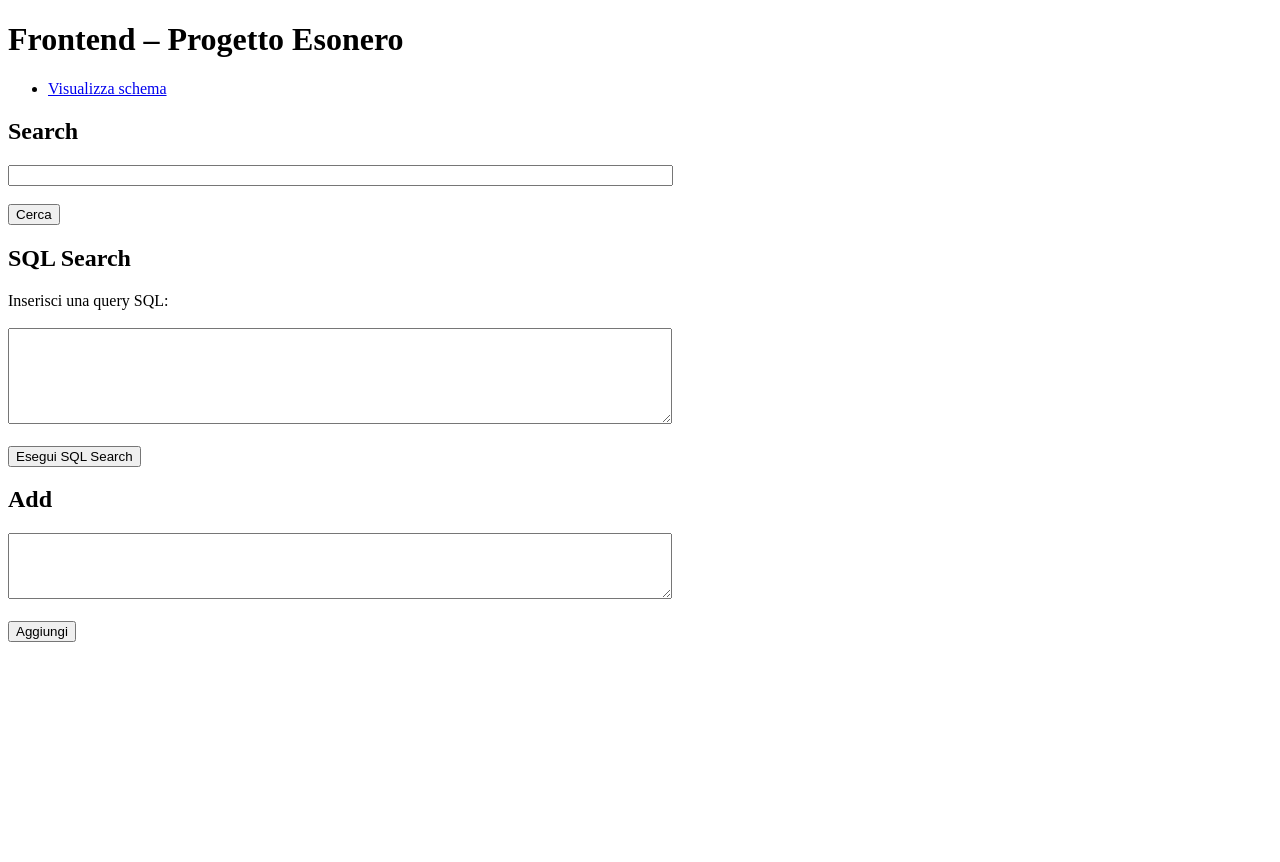
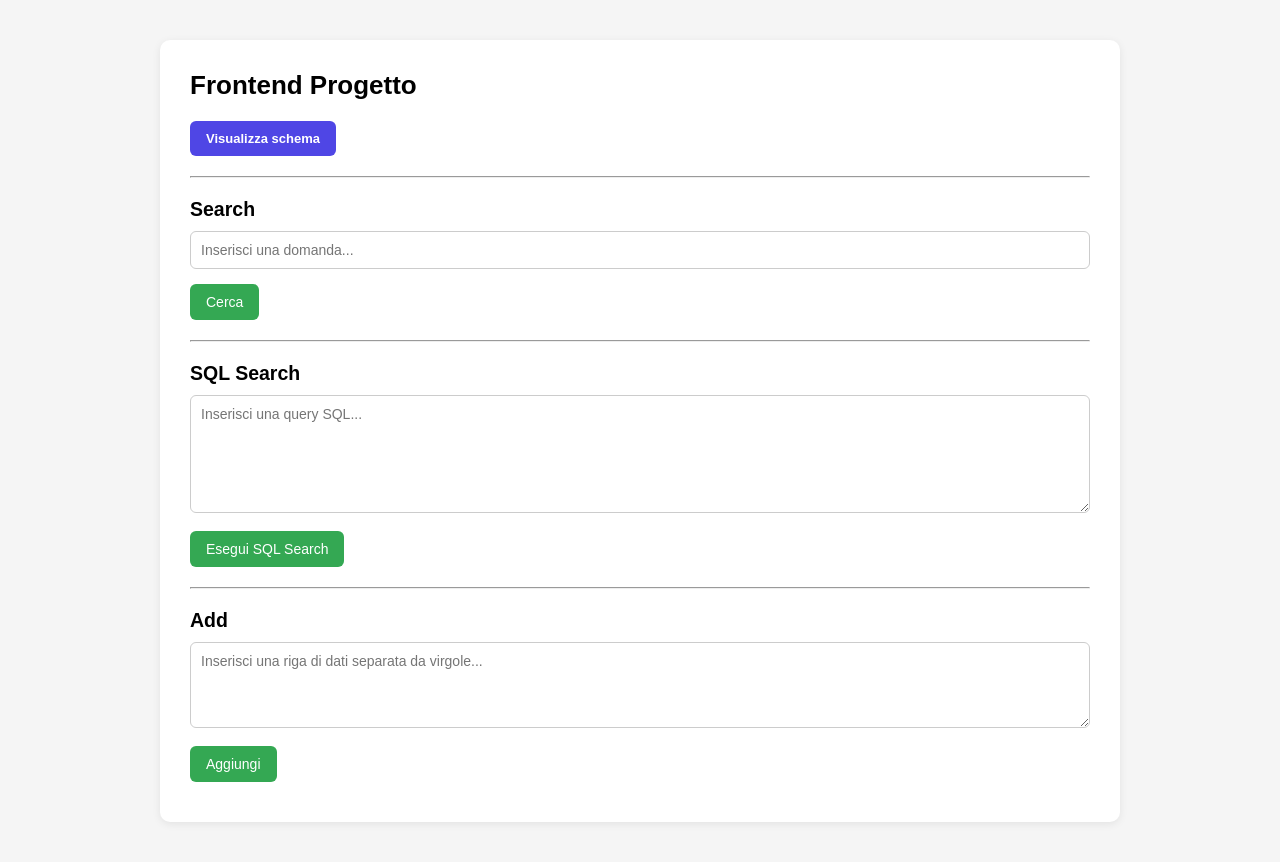
Before and after one commit to luxuang03/text2sql-project, a FastAPI app: page / in a window 1280 px wide. Before the commit the page ends 642 px from the top, so only its background shows below. Run offline with FastAPI, Linux system fonts and the light colour scheme.

Commit message:
Index.html migliorato

```diff
--- a/frontend/templates/index.html
+++ b/frontend/templates/index.html
@@ -2,35 +2,118 @@
 <html>
 <head>
     <meta charset="utf-8">
-    <title>Frontend Esonero</title>
+    <title>Frontend</title>
+    <style>
+        body {
+            font-family: Arial, sans-serif;
+            background-color: #f5f5f5;
+            margin: 0;
+            padding: 0;
+            font-size: 13px;
+        }
+
+        .container {
+            max-width: 900px;
+            margin: 40px auto;
+            background: white;
+            padding: 30px;
+            border-radius: 10px;
+            box-shadow: 0 2px 8px rgba(0,0,0,0.08);
+        }
+
+        h1 {
+            margin-top: 0;
+            margin-bottom: 20px;
+        }
+
+        h2 {
+            margin-top: 20px;
+            margin-bottom: 10px;
+        }
+
+        a {
+            text-decoration: none;
+            font-weight: bold;
+        }
+
+        input[type="text"],
+        textarea {
+            width: 100%;
+            padding: 10px;
+            border: 1px solid #ccc;
+            border-radius: 6px;
+            box-sizing: border-box;
+            font-family: Arial, sans-serif;
+            font-size: 14px;
+        }
+
+        button {
+            padding: 10px 16px;
+            border: none;
+            border-radius: 6px;
+            background-color: #34a853;
+            color: white;
+            font-size: 14px;
+            cursor: pointer;
+        }
+
+        button:hover {
+            background-color: #2d9449;
+        }
+
+        ul {
+            padding-left: 20px;
+        }
+
+        form {
+            margin-bottom: 10px;
+        }
+        .schema-button {
+            display: inline-block;
+            padding: 10px 16px;
+            background-color: #4f46e5;
+            color: white;
+            text-decoration: none;
+            border-radius: 6px;
+            font-size: 13px;
+        }
+
+        .schema-button:hover {
+            background-color: #4338ca;
+        }
+    </style>
 </head>
 <body>
-<h1>Frontend – Progetto Esonero</h1>
+    <div class="container">
+        <h1>Frontend Progetto</h1>
 
-<ul>
-    <li><a href="/schema">Visualizza schema</a></li>
-</ul>
+        <a class="schema-button" href="/schema">Visualizza schema</a>
+
+        <hr style="margin:20px 0;">
 
         <h2>Search</h2>
         <form action="/search" method="post">
-    <input type="text" name="question" size="80" required>
+            <input type="text" name="question" placeholder="Inserisci una domanda..." required>
             <br><br>
             <button type="submit">Cerca</button>
         </form>
 
+        <hr style="margin:20px 0;">
+
         <h2>SQL Search</h2>
         <form action="/sql_search" method="post">
-    <label for="sql_query">Inserisci una query SQL:</label><br><br>
-    <textarea id="sql_query" name="sql_query" rows="6" cols="80" required></textarea><br><br>
+            <textarea id="sql_query" name="sql_query" rows="6" placeholder="Inserisci una query SQL..." required></textarea><br><br>
             <button type="submit">Esegui SQL Search</button>
         </form>
 
+        <hr style="margin:20px 0;">
+
         <h2>Add</h2>
         <form action="/add" method="post">
-    <textarea name="data_line" rows="4" cols="80" required></textarea>
+            <textarea name="data_line" rows="4" placeholder="Inserisci una riga di dati separata da virgole..." required></textarea>
             <br><br>
             <button type="submit">Aggiungi</button>
         </form>
-
+    </div>
 </body>
 </html>
```
Lines whose indentation alone changed are shown as unchanged.
